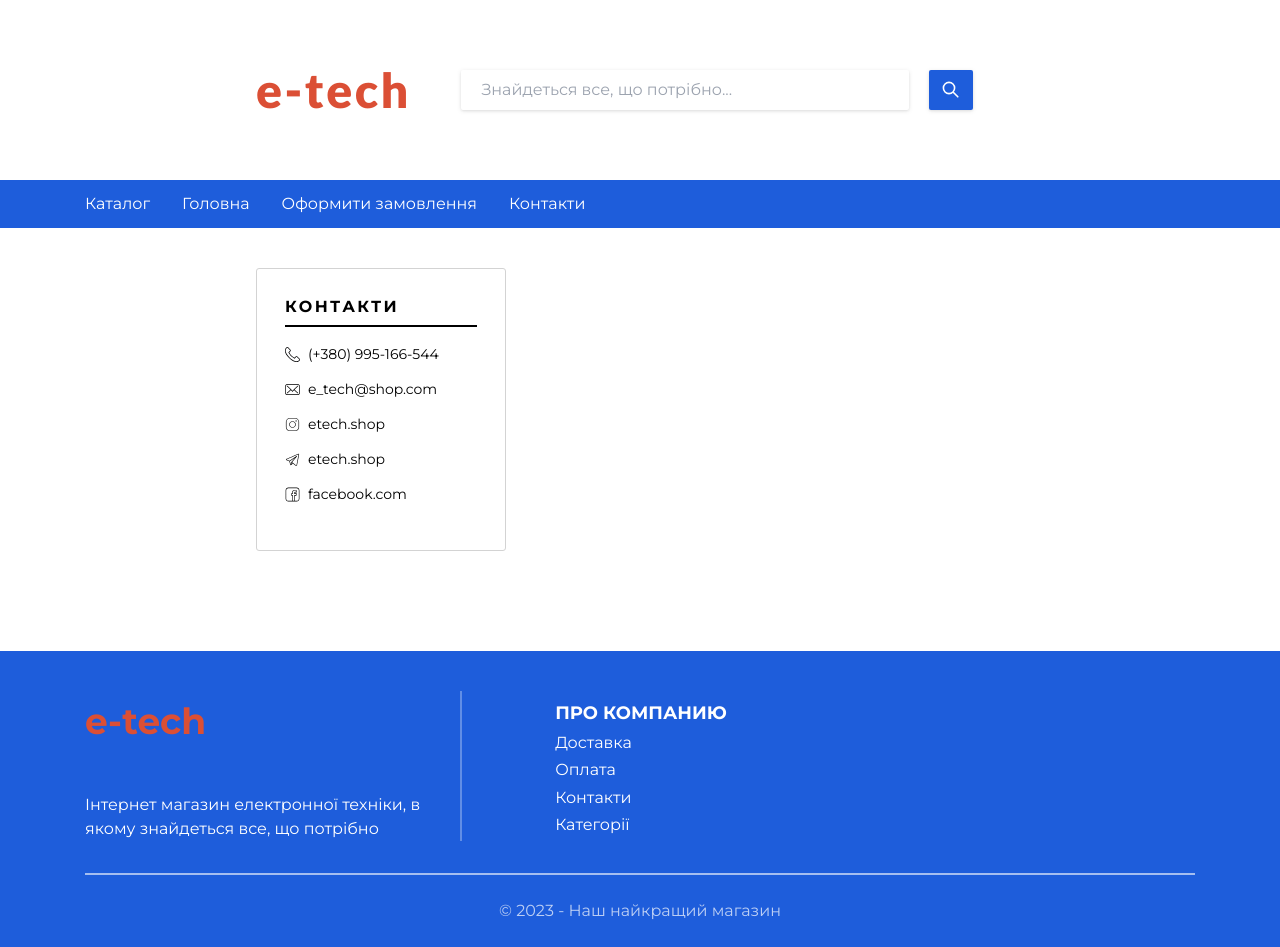
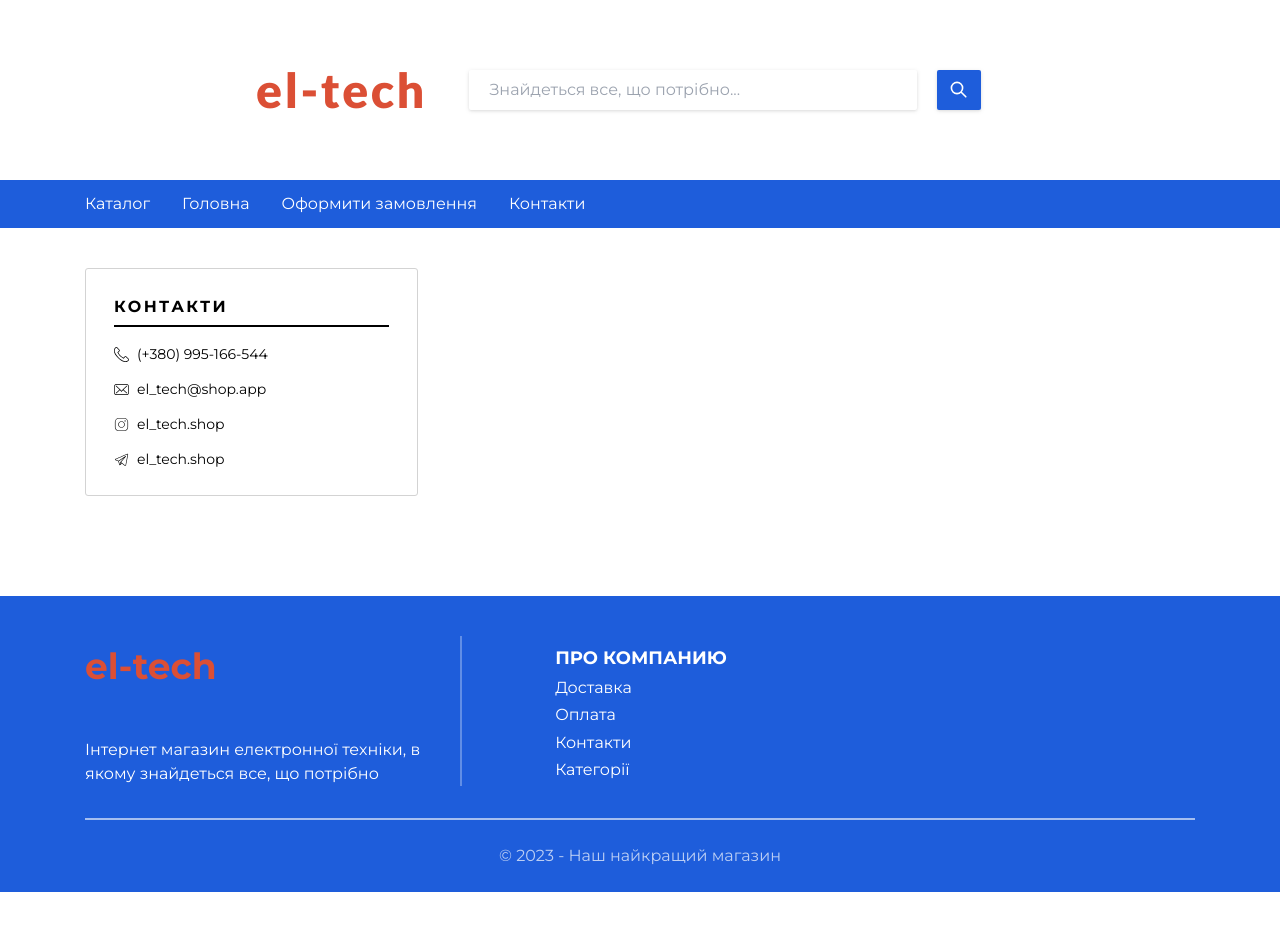
Before and after one commit to aleks-vorgen/Etech-client, a React (Vite) app: page /contact in a window 1280 px wide. After the commit the page ends 892 px from the top, so only its background shows below. Built offline with nearby package versions, Linux system fonts and the light colour scheme.

Commit message:
Rebranding and some visual issues fix

```diff
--- a/index.html
+++ b/index.html
@@ -4,7 +4,7 @@
     <meta charset="UTF-8" />
     <link rel="icon" type="image/svg+xml" href="#" />
     <meta name="viewport" content="width=device-width, initial-scale=1.0" />
-    <title>e-tech</title>
+    <title>el-tech</title>
     <!-- Lato 900 48px. Montseratt 400 14px, 700 18px -->
     <link href="https://fonts.googleapis.com/css2?family=Lato:wght@900&family=Montserrat:wght@400;700&display=swap" rel="stylesheet">
   </head>
--- a/src/components/Footer.jsx
+++ b/src/components/Footer.jsx
@@ -8,7 +8,7 @@ const Footer = () => {
       <div className="w-[1110px] mx-auto grid gap-8 pt-10 items-center">
         <div className="grid grid-cols-3 gap-4">
           <div className="grid">
-            <p className="text-orange font-bold text-4xl leading-[61.7px]">e-tech</p>
+            <p className="text-orange font-bold text-4xl leading-[61.7px]">el-tech</p>
             <p className="pt-10">
               Інтернет магазин електронної техніки,
               в якому знайдеться все, що потрібно
--- a/src/components/Header.jsx
+++ b/src/components/Header.jsx
@@ -9,7 +9,7 @@ const Header = () => {
         <>
             <div className='flex justify-between items-center px-[20%] py-[50px]'>
                 <Link to="/" className='text-orange font-[900] font-[Lato] text-[48px] leading-[61.7px] tracking-[0.05em]'>
-                    e-tech
+                    el-tech
                 </Link>
                 <ProductSearch/>
             </div>
--- a/src/components/products/ProductCard.jsx
+++ b/src/components/products/ProductCard.jsx
@@ -12,7 +12,7 @@ const ProductCard = ({ product}) => {
 
   return (
     <Link to={`/products/id/id=${product.id}`}>
-      <div className="mx-auto px-5 py-8 border-2 border-black/20 gap-4 h-[100%] hover:shadow-lg ">
+      <div className="mx-auto px-5 py-8 border border-black/20 rounded-[3px] gap-4 h-[100%] hover:shadow-lg">
         <div className="w-full overflow-clip ">
           <img
             src={`https://etech-5fydkirpga-lm.a.run.app/images/product/${product.imgPath}`}
--- a/src/pages/AuthPage.jsx
+++ b/src/pages/AuthPage.jsx
@@ -2,6 +2,6 @@ import React from 'react'
 
 export function AuthPage() {
   return (
-    <div>Вхід в особистий кабінет</div>
+    <div className='w-[1110px] mx-auto'>Вхід в особистий кабінет</div>
   )
 }
--- a/src/pages/CabinetPage.jsx
+++ b/src/pages/CabinetPage.jsx
@@ -2,7 +2,7 @@ import React from 'react'
 
 function Cabinet() {
   return (
-    <div>Особистий кабінет</div>
+    <div className='w-[1110px] mx-auto'>Особистий кабінет</div>
   )
 }
 
--- a/src/pages/ContactPage.jsx
+++ b/src/pages/ContactPage.jsx
@@ -2,7 +2,7 @@ import React from 'react'
 
 export function ContactPage() {
     return (
-        <div className='w-[60%] mx-auto' style={{fontFamily: 'Montserrat'}}>
+        <div className='w-[1110px] mx-auto'>
             <div className='w-[30%] border border-[lightGray] rounded-[3px] my-10 py-7 px-7 min-w-[250px]'>
                 <p className='font-[700] text=[16px] leading-[20px] tracking-[0.15em]'>КОНТАКТИ</p>
                 <div className='h-0 border my-2'></div>
@@ -18,7 +18,7 @@ export function ContactPage() {
                        target="_blank"
                        className='font-[400] text-[14px] leading-[15px] my-5 flex'>
                         <img src="/src/images/contacts/email.svg" alt=""/>
-                        <span className='ml-2'>e_tech@shop.com</span>
+                        <span className='ml-2'>el_tech@shop.app</span>
                     </a>
                 </div>
                 <div>
@@ -26,23 +26,15 @@ export function ContactPage() {
                        target='_blank'
                        className='font-[400] text-[14px] leading-[15px] my-5 flex'>
                         <img src="/src/images/contacts/socials/instagram.svg" alt="Instagram"/>
-                        <span className='ml-2'>etech.shop</span>
+                        <span className='ml-2'>el_tech.shop</span>
                     </a>
                 </div>
-                <div>
+                <div className='w-min'>
                     <a href='https://telegram.org'
                        target='_blank'
-                       className='font-[400] text-[14px] leading-[15px] my-5 flex'>
+                       className='font-[400] text-[14px] leading-[15px] flex'>
                         <img src="/src/images/contacts/socials/telegram.svg" alt="Telegram"/>
-                        <span className='ml-2'>etech.shop</span>
-                    </a>
-                </div>
-                <div>
-                    <a href='https://facebook.com'
-                       target='_blank'
-                       className='font-[400] text-[14px] leading-[15px] my-5 flex'>
-                        <img src="/src/images/contacts/socials/facebook.svg" alt="Facebook"/>
-                        <span className='ml-2'>facebook.com</span>
+                        <span className='ml-2'>el_tech.shop</span>
                     </a>
                 </div>
             </div>
--- a/src/pages/ShippingPage.jsx
+++ b/src/pages/ShippingPage.jsx
@@ -4,7 +4,7 @@ import React from 'react'
 
 export function ShippingPage() {
   return (
-    <div id="checkout">Доставка та оплата
+    <div className='w-[1110px] mx-auto'>Доставка та оплата
       <Switch />
     </div>
   )
--- a/src/ui/Carousel.jsx
+++ b/src/ui/Carousel.jsx
@@ -1,7 +1,7 @@
 import React, {useEffect, useState} from "react";
 import axios from "axios";
 import {server} from "../env.js";
-import "./carousel.css"
+import "./Carousel.css"
 
 const Carousel = () => {
     const [images, setImages] = useState([]);
```
Also changed, not shown: src/ui/Carousel.css (renamed from src/ui/carousel.css).
